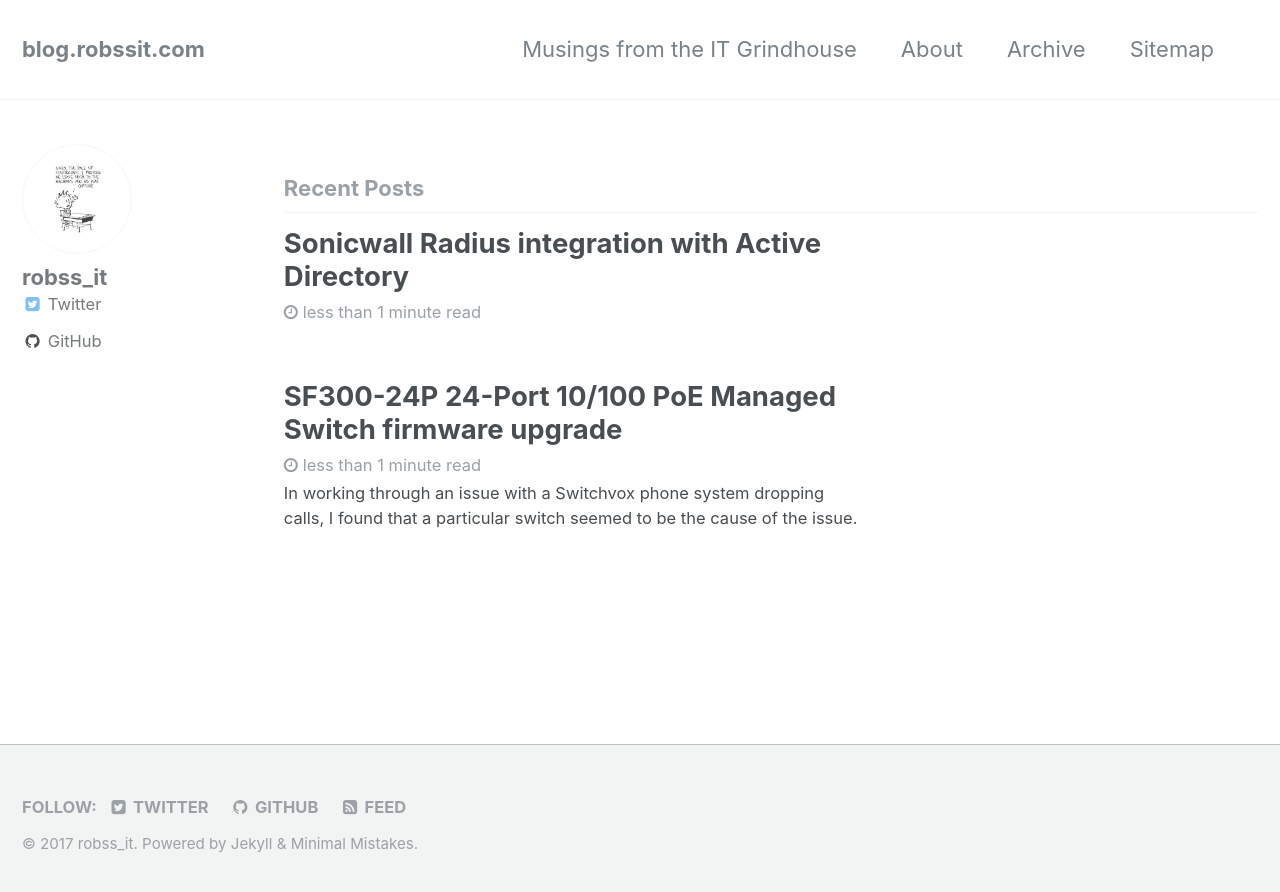
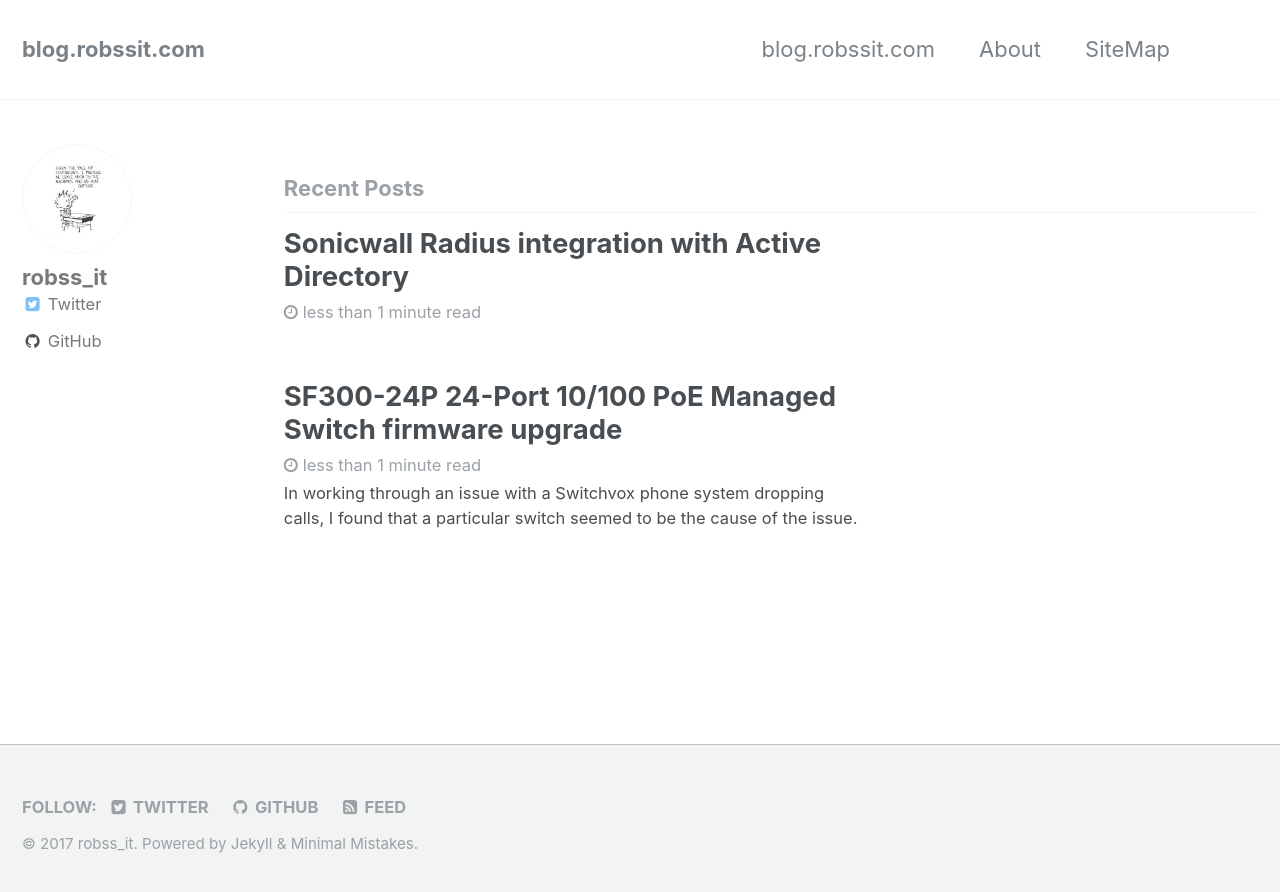
Before and after one commit to robssit/blog.robssit.com, a Jekyll site: the page built from index.html, in a window 1280 px wide. Shown: the top 892 px of the page. Built offline with Jekyll 4.4.1, drawn with Linux system fonts in a browser that asks for light colours; the list of posts is cut into pages by our own code.

Commit message:
navigation

```diff
--- a/_data/navigation.yml
+++ b/_data/navigation.yml
@@ -1,12 +1,12 @@
-# main links
+---
 main:
-- title: "Musings from the IT Grindhouse"
-- url: blog.robssit.com
-  title: About
-  url: /about/
--
-  title: Archive
-  url: /year-archive/
--
-  title: Sitemap
-  url: /sitemap/
+  -
+    title: blog.robssit.com
+    url: "http://blog.robssit.com"
+  -
+    title: About
+    url: /about/
+  -
+    title: SiteMap
+  -
+    url: /SiteMap/
```
